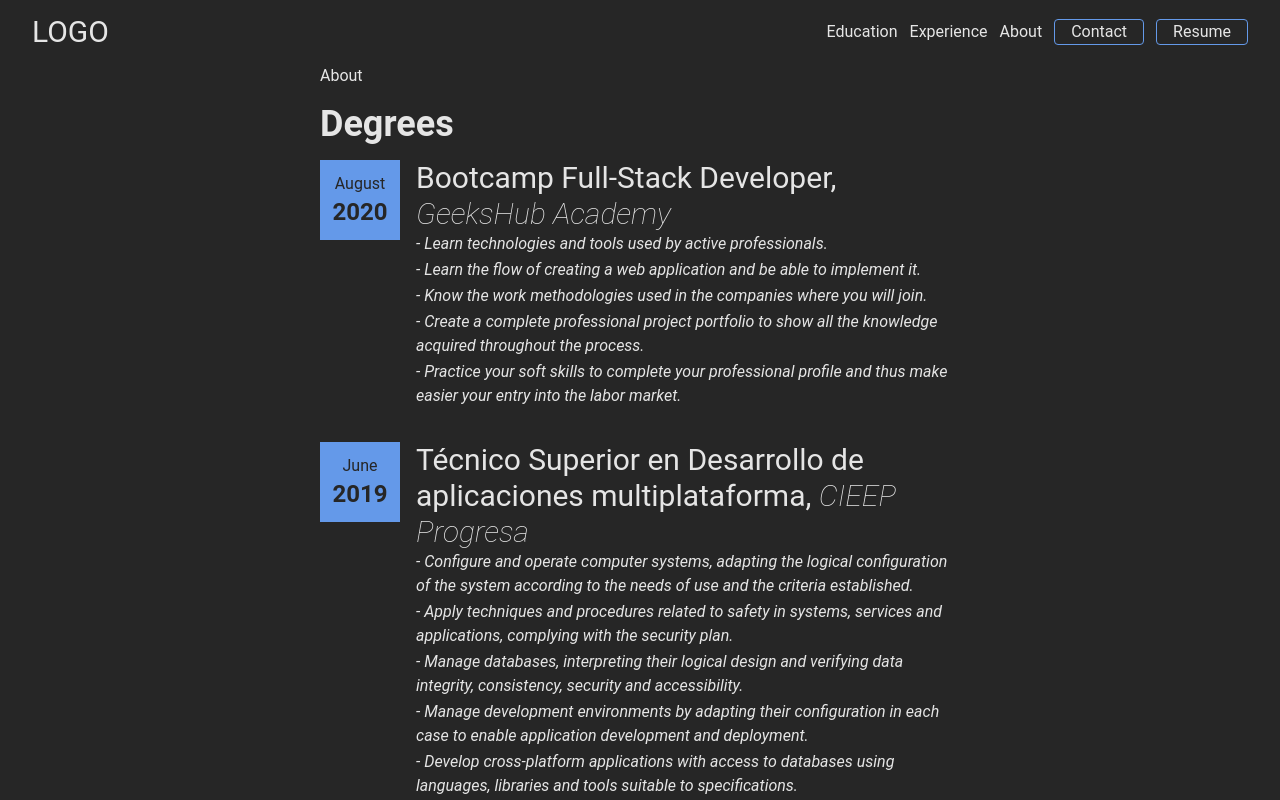
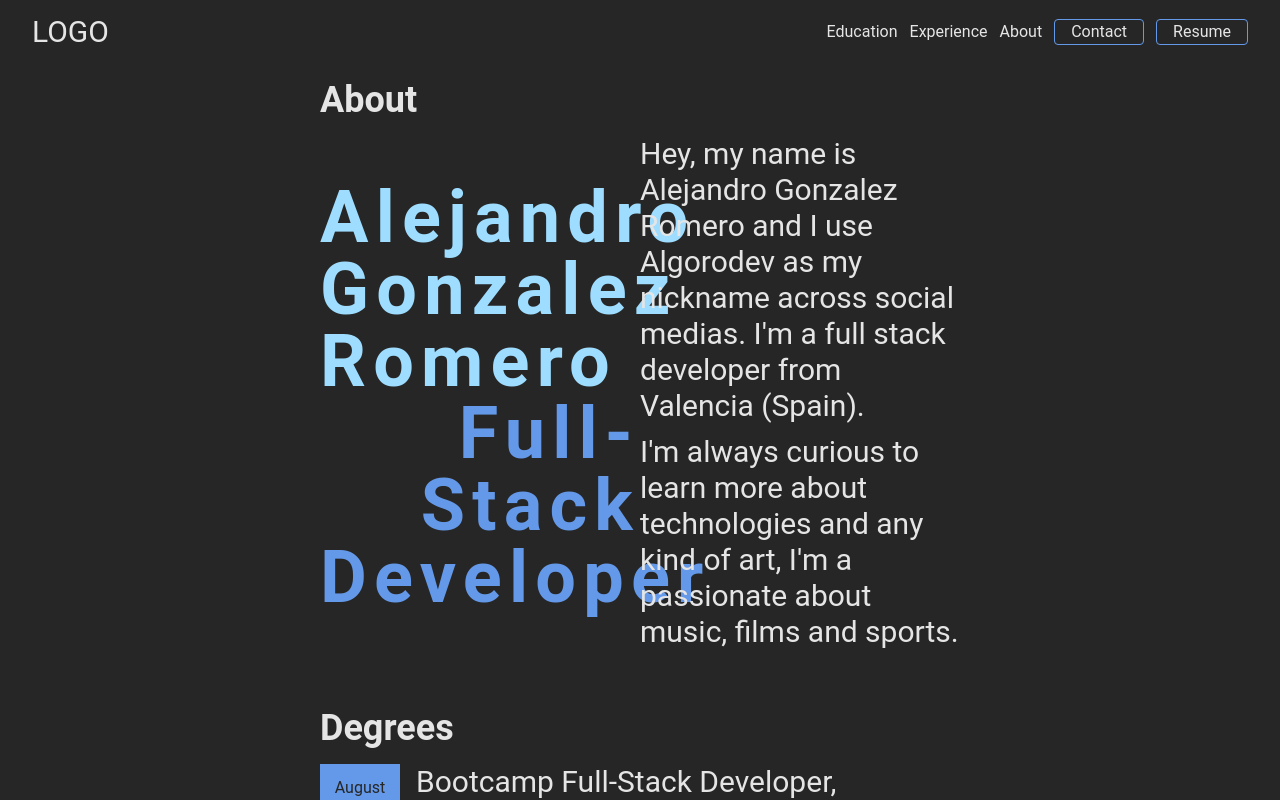
Before and after one commit to algorodev/portfolio, a React (Vite) app: page / in a window 1280 px wide. Built offline with nearby package versions, Linux system fonts and the light colour scheme.

Commit message:
[FEATURE] 06: about section component

```diff
--- /dev/null
+++ b/src/data/about.json
@@ -0,0 +1,10 @@
+{
+  "about": {
+    "fullName": "Alejandro Gonzalez Romero",
+    "position": "Full-Stack Developer",
+    "biography": [
+      "Hey, my name is Alejandro Gonzalez Romero and I use Algorodev as my nickname across social medias. I'm a full stack developer from Valencia (Spain).",
+      "I'm always curious to learn more about technologies and any kind of art, I'm a passionate about music, films and sports."
+    ]
+  }
+}
--- a/src/types/data.ts
+++ b/src/types/data.ts
@@ -1,3 +1,9 @@
+export interface AboutDataI {
+	fullName: string
+	position: string
+	biography: string[]
+}
+
 export interface EducationDataI {
 	date: {
 		month: string
--- /dev/null
+++ b/src/views/Home/AboutSection/AboutSection.scss
@@ -0,0 +1,27 @@
+.about__container {
+  @apply flex flex-col;
+}
+
+.about__title {
+  @apply my-4 text-4xl font-bold;
+}
+
+.about-me {
+  @apply mb-8 flex items-center;
+
+  &__container {
+    @apply w-1/2
+  }
+
+  &__title {
+    @apply text-7xl text-secondary tracking-widest font-bold;
+  }
+
+  &__subtitle {
+    @apply text-7xl text-primary tracking-widest font-bold text-right;
+  }
+
+  &__biography {
+    @apply mb-2.5 text-3xl;
+  }
+}
--- a/src/views/Home/AboutSection/AboutSection.tsx
+++ b/src/views/Home/AboutSection/AboutSection.tsx
@@ -1,7 +1,24 @@
+import { AboutDataI } from '../../../types/data.ts'
+import data from '../../../data/about.json'
+import './AboutSection.scss'
+
 const AboutSection = () => {
+	const about: AboutDataI = data.about
+
 	return (
 		<section className="about__container">
-			<h3>About</h3>
+			<h3 className="about__title">About</h3>
+			<div className="about-me">
+				<div className="about-me__container">
+					<h3 className="about-me__title">{about.fullName}</h3>
+					<p className="about-me__subtitle">{about.position}</p>
+				</div>
+				<div className="about-me__container">
+					{about.biography.map((text: string) => (
+						<p className="about-me__biography">{text}</p>
+					))}
+				</div>
+			</div>
 		</section>
 	)
 }
```
